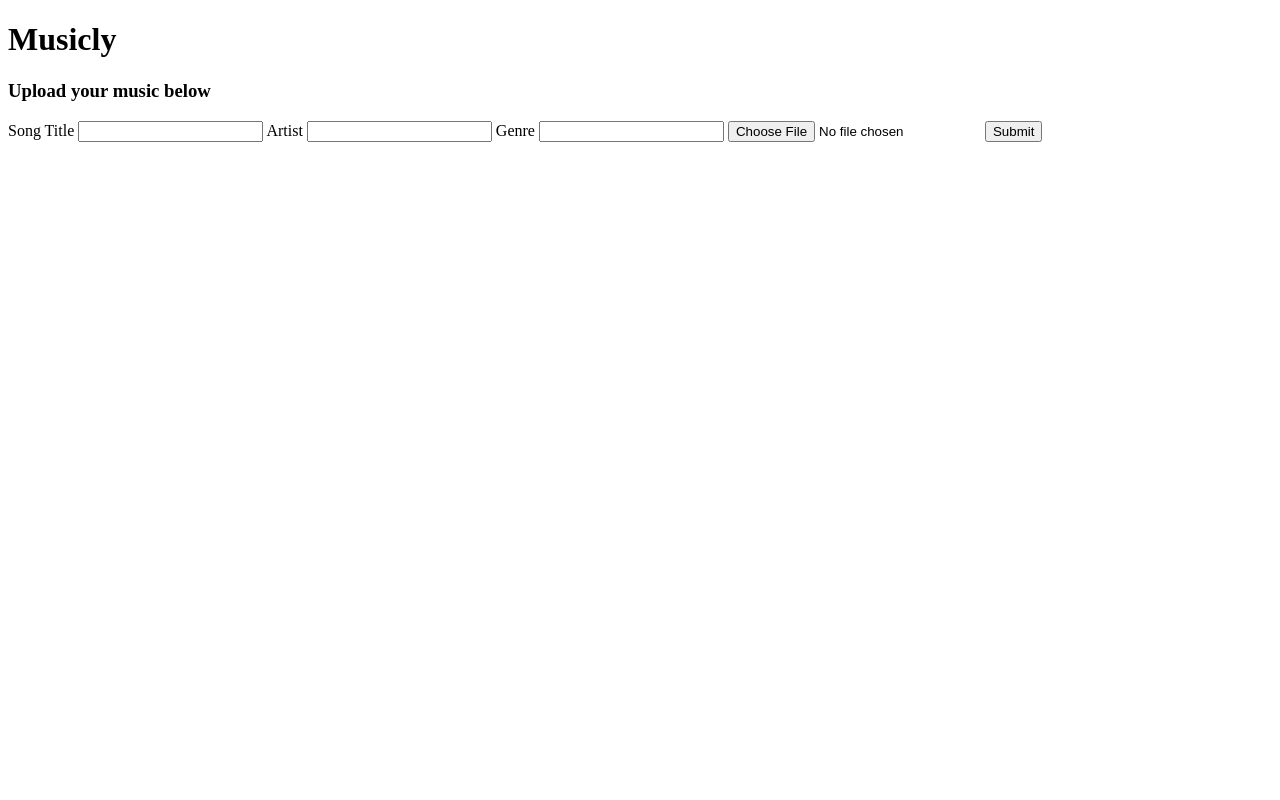
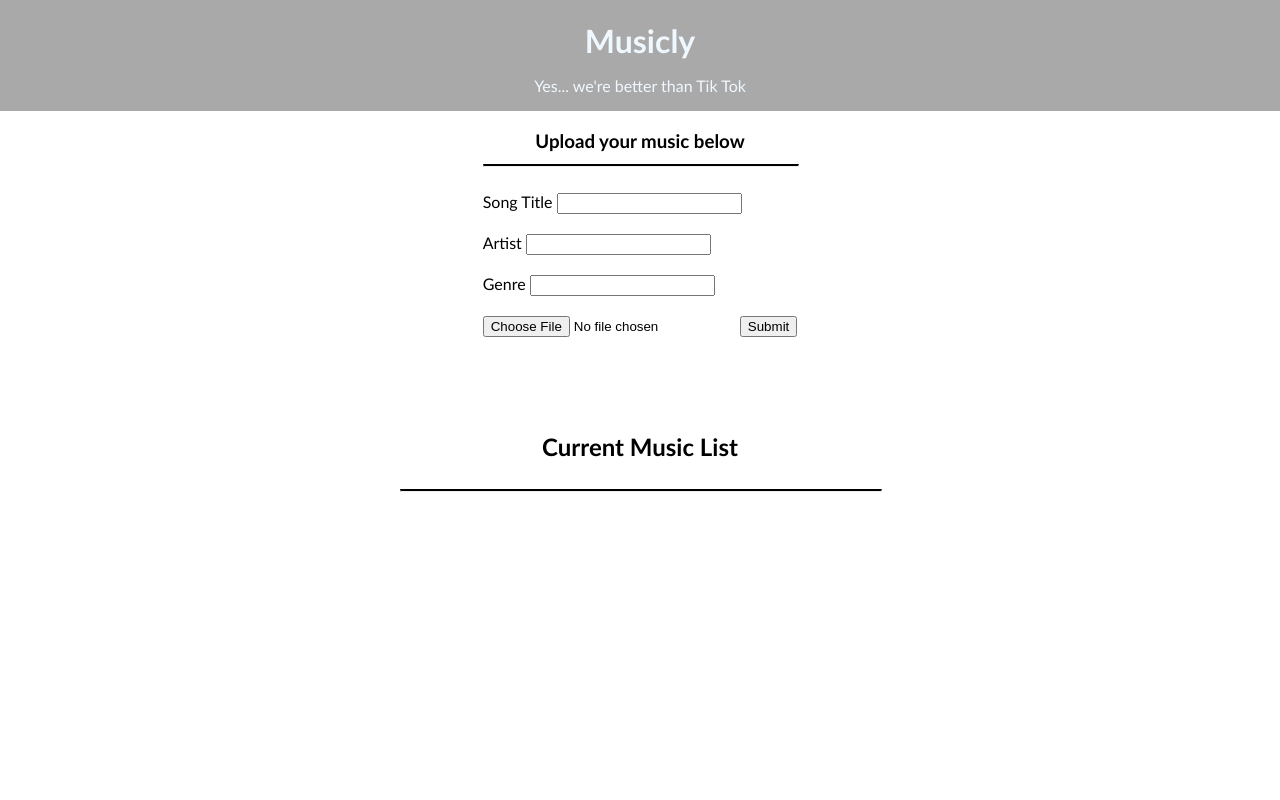
Before and after one commit to WistyDagel/Musicly, a website: page index.html in a window 1280 px wide. Drawn offline with Linux system fonts and the light colour scheme.

Commit message:
added basic css and routed it in the server.js file

```diff
--- /dev/null
+++ b/css/style.css
@@ -0,0 +1,53 @@
+body {
+    font-family: 'Gill Sans', 'Gill Sans MT', Calibri, 'Trebuchet MS', sans-serif;
+    margin: 0;
+}
+
+.flexbox {
+    display: flex;
+    flex-direction: column;
+    justify-content: center;
+    align-items: center;
+    height: 100vh;
+}
+
+.header {
+    display: flex;
+    flex: 1;
+    text-align: center;
+    flex-direction: column;
+    color: aliceblue;
+    background-color: darkgray;
+    width: 100%;
+}
+
+.header >h1{
+    margin-bottom: 0;
+}
+
+.formContent {
+    display: flex;
+    flex: 2;
+    flex-direction: column;
+    justify-content: space-evenly;
+    align-items: center;
+    margin-bottom: 75px;
+}
+
+.musicList {
+    display: flex;
+    flex: 6;
+    width: 60vh;
+    flex-direction: column;
+    text-align: center;
+}
+
+hr {
+    width: 100%;
+    border-top: 2px solid black;
+    margin-bottom: 25px;
+}
+
+h3 {
+    margin-bottom: 4px;
+}
--- a/index.html
+++ b/index.html
@@ -3,25 +3,33 @@
 <head>
     <meta charset="UTF-8">
     <meta name="viewport" content="width=device-width, initial-scale=1.0">
+    <link type="text/css" rel="stylesheet" href="css/style.css" />
     <title>Document</title>
 </head>
 <body>
+    <div class="flexbox">
         <div class="header">
             <h1>Musicly</h1>
+            <p>Yes... we're better than Tik Tok</p>
+        </div>
+        <div class="formContent">
             <h3>Upload your music below</h3>
-    </div>
-    <div class="content">
+            <hr/>
             <form id="uploadForm" method="POST" action="/upload" enctype="multipart/form-data">
                 <label>Song Title</label>
-            <input type="text"/>
+                <input type="text"/><br/><br/>
                 <label>Artist</label>
-            <input type="text"/>
+                <input type="text"/><br/><br/>
                 <label>Genre</label>
-            <input type="text"/>
+                <input type="text"/><br/><br/>
                 <input type="file" name="musicFile" accept=".mp3">
                 <input type="submit">
             </form>
-        <div class="musicList"></div>
+        </div>
+        <div class="musicList">
+            <h2>Current Music List</h2>
+            <hr/>
+        </div>
     </div>
 </body>
 </html>
--- a/server.js
+++ b/server.js
@@ -12,4 +12,10 @@ const routes = require("./routes");
 
 routes(app);
 
+app.use(express.static('/css'));
+app.use(express.static(__dirname + '/'));
+app.get('/index.html', (req, res, next) => {
+    res.sendFile(__dirname + '/index.html');
+});
+
 app.listen(process.env.PORT || port);
```
Lines whose indentation alone changed are shown as unchanged.
